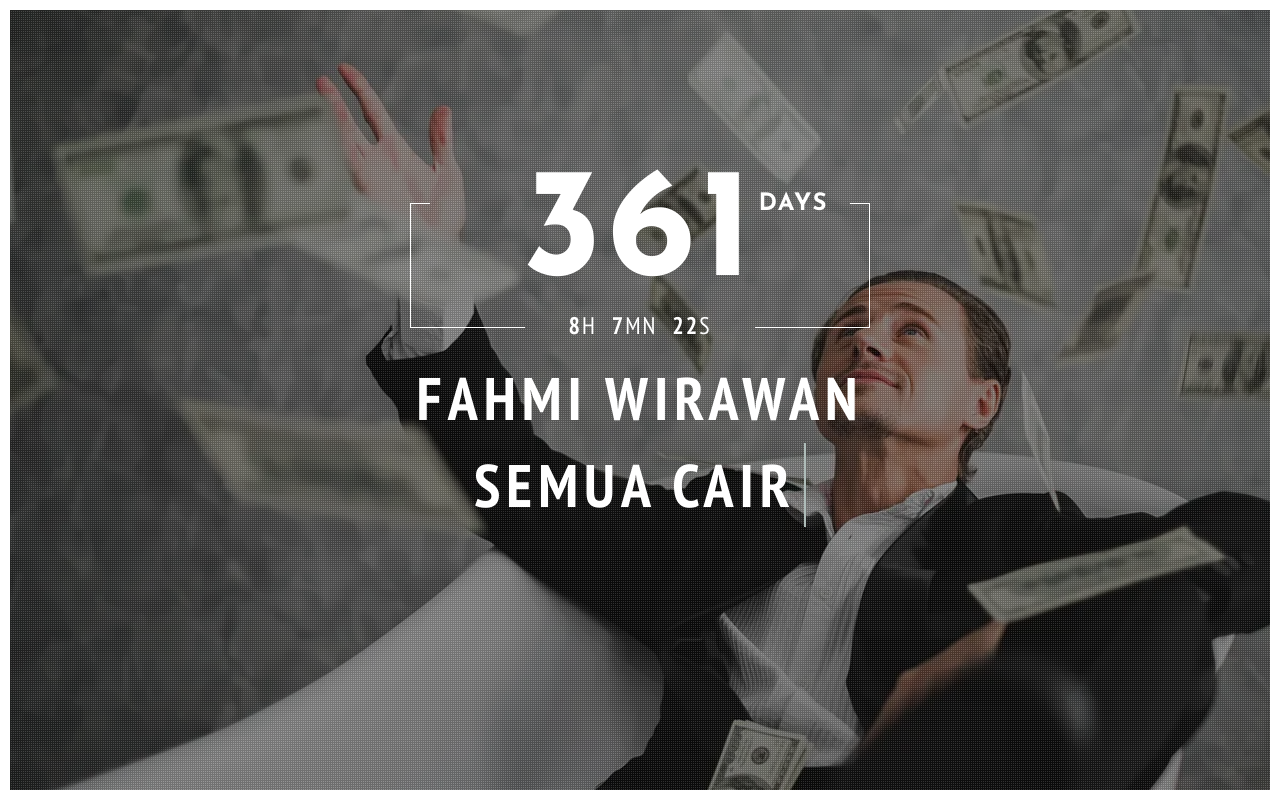
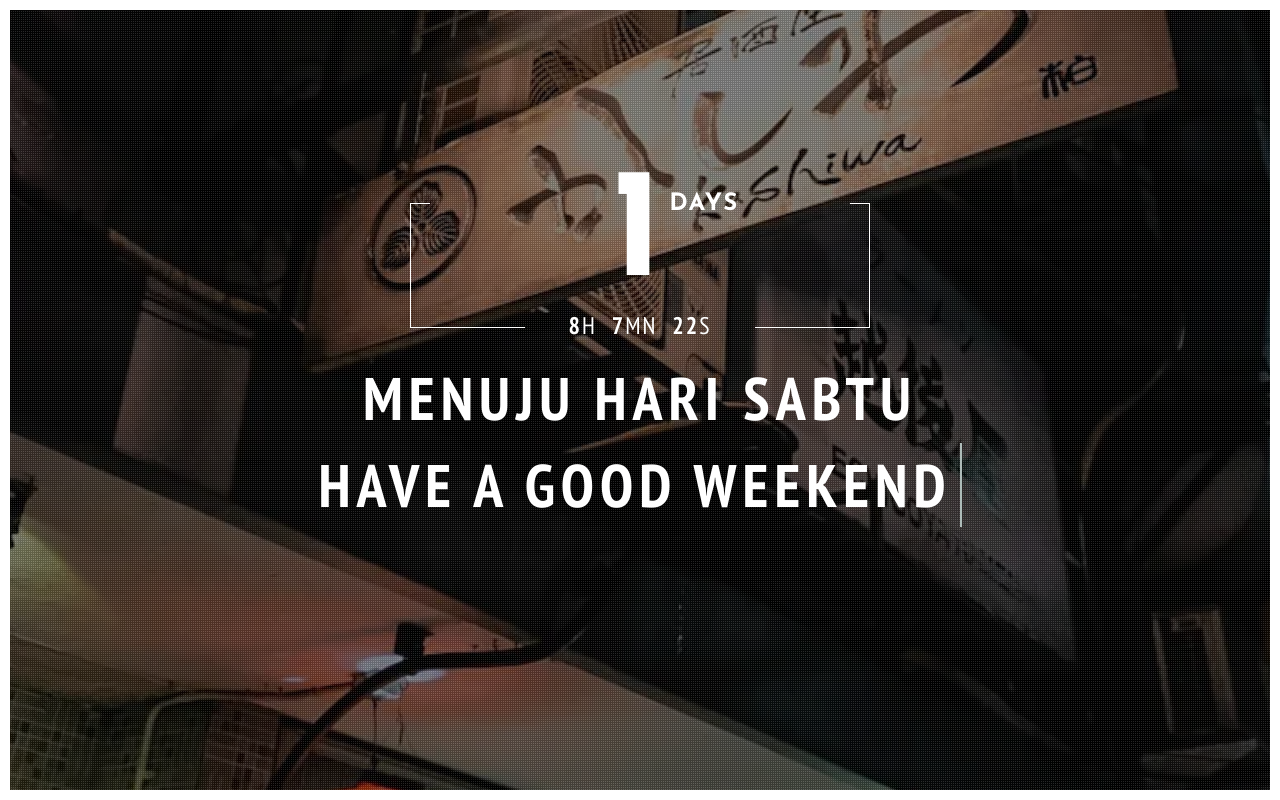
Before and after one commit to arigoogle/countdown, a plain HTML site: page index.html in a window 1280 px wide. Drawn offline with Linux system fonts and the light colour scheme.

Commit message:
update img

```diff
--- a/index.html
+++ b/index.html
@@ -18,7 +18,7 @@
     <title>Menjadi Kaya</title>
 
     <!--====== FAVICON ICON =======-->
-    <link rel="shortcut icon" type="image/ico" href="img/pai.png" />
+    <link rel="shortcut icon" type="image/ico" href="img/izaya.webp" />
 
     <!--====== STYLESHEETS ======-->
     <link rel="stylesheet" href="css/normalize.css">
@@ -39,9 +39,6 @@
 
 <body class="transparent-layer">
 
-    <!--[if lt IE 8]>
-        <p class="browserupgrade">You are using an <strong>outdated</strong> browser. Please <a href="http://browsehappy.com/">upgrade your browser</a> to improve your experience.</p>
-    <![endif]-->
 
     <!--- PRELOADER -->
     <div class="preeloader">
@@ -76,13 +73,13 @@
                                     <span class="seconds" id="seconds"></span><span class="normal">S</span>
                                 </div>
                             </div>
-                            <h1>Fahmi Wirawan</h1>
-                            <h1 class="visible-xs">Otw Sultan</h1>
+                            <h1>Menuju Hari Sabtu</h1>
+                            <h1 class="visible-xs">Bismillah</h1>
                             <h1 class="hidden-xs cd-headline clip is-full-width">
                                 <!--<span class="hero-text">Coming</span>-->
                                 <span class="cd-words-wrapper">
-                                    <b class="is-visible">Otw Sultan</b>
-                                    <b>Semua Cair</b>
+                                    <b class="is-visible">Wish you</b>
+                                    <b>Have a good weekend</b>
                                 </span>
                             </h1>
 
--- a/js/main.js
+++ b/js/main.js
@@ -113,7 +113,7 @@ jQuery(window).on('load', function () {
         mm = String(today.getMonth() + 1).padStart(2, "0"),
         yyyy = today.getFullYear(),
         nextYear = yyyy + 1,
-        dayMonth = "10/17/",
+        dayMonth = "10/22/",
         birthday = dayMonth + yyyy;
 
     today = mm + "/" + dd + "/" + yyyy;
@@ -135,7 +135,7 @@ jQuery(window).on('load', function () {
 
           //do something later when date is reached
           if (distance < 0) {
-            document.getElementById("headline").innerText = "It's my birthday!";
+            document.getElementById("headline").innerText = "It's my Saturday!";
             document.getElementById("countdown").style.display = "none";
             document.getElementById("content").style.display = "block";
             clearInterval(x);
--- a/style.css
+++ b/style.css
@@ -267,8 +267,8 @@ a.readmore:hover {
 }
 
 .main-area-bg {
-  background: rgba(0, 0, 0, 0) url("img/background/richman.webp") no-repeat
-    scroll center center / cover;
+  background: rgba(0, 0, 0, 0) url("img/izaya.webp") no-repeat scroll center
+    center / cover;
   height: 100%;
   left: 0;
   position: absolute;
```
Also changed, not shown: img/izaya.webp (added).
